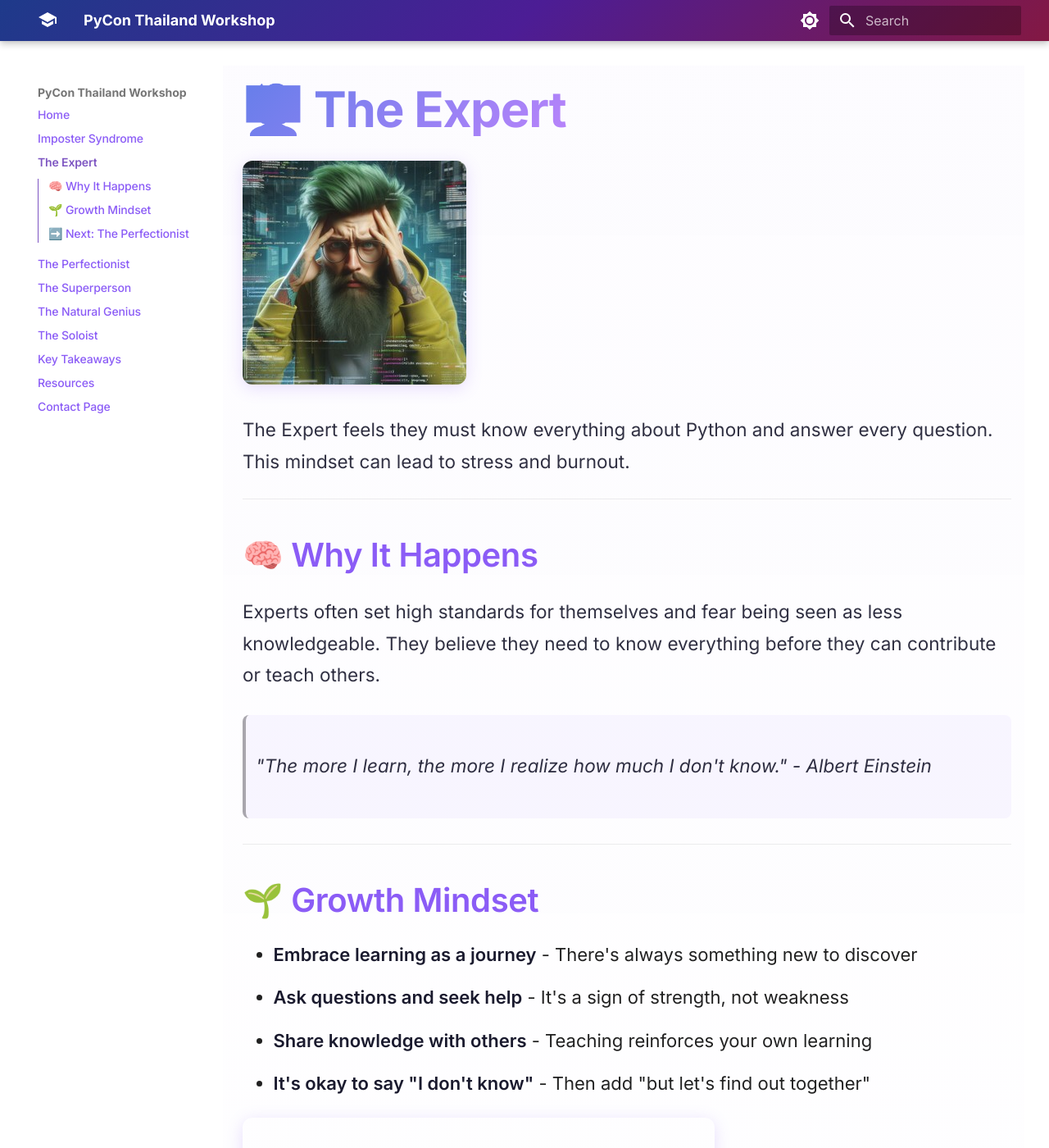
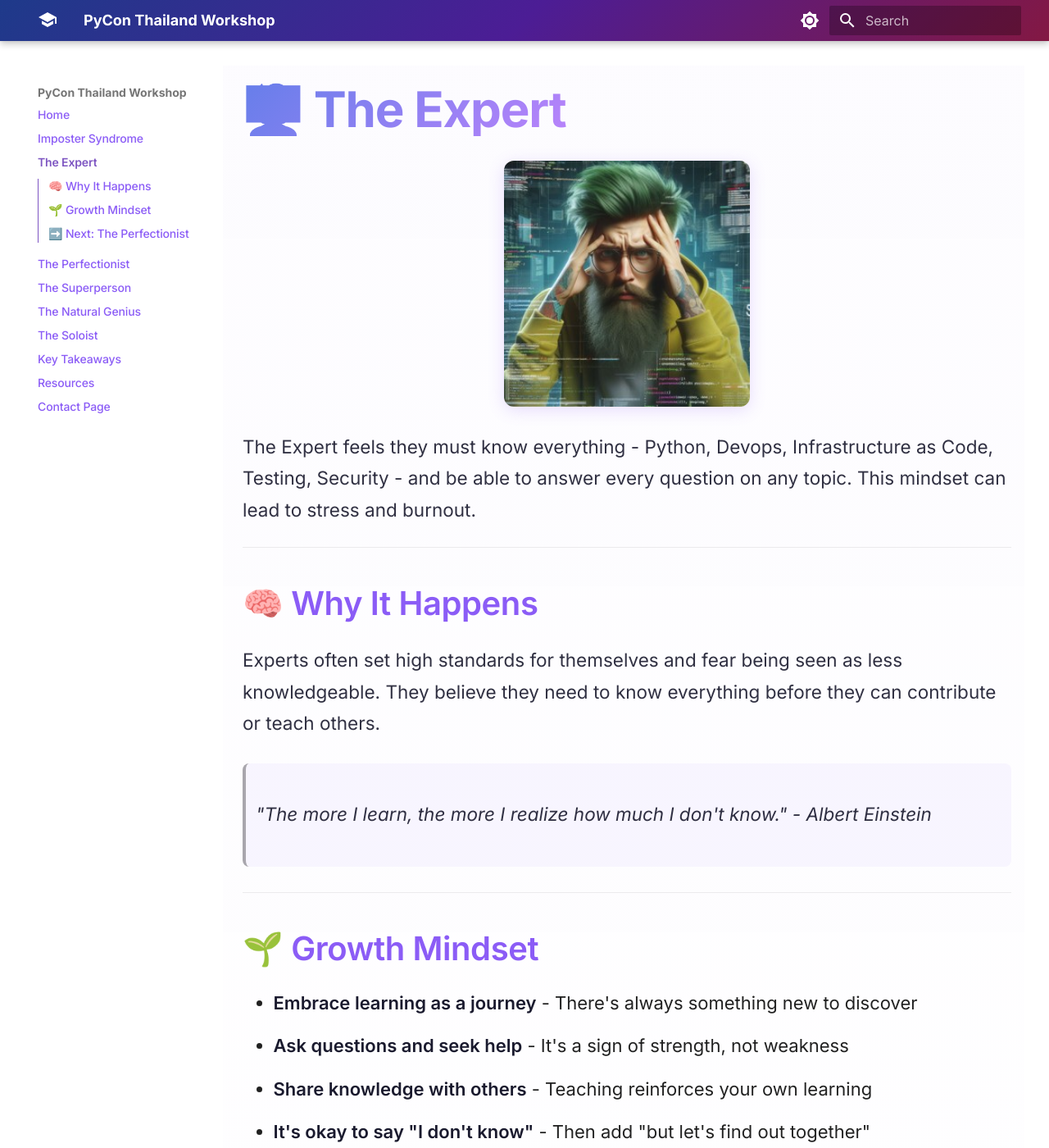
Before and after one commit to codess-aus/pycon-thailand, an MkDocs documentation site: the page built from docs/the-expert.md, in a window 1280 px wide and 1400 px high. Shown: the whole window at 82% size. Built offline with MkDocs 1.6.1 and Material for MkDocs 9.7.7, drawn with Linux system fonts in a browser that asks for light colours.

Commit message:
Fix: Update image file format and enhance image styling for better responsiveness

```diff
--- a/docs/stylesheets/extra.css
+++ b/docs/stylesheets/extra.css
@@ -144,16 +144,44 @@ a:hover {
     font-weight: 600;
 }
 
-/* Image styling */
+/* Image styling - Responsive and accessible */
 .md-typeset img {
+    max-width: 100%;
+    height: auto;
+    width: auto;
+    display: block;
+    margin: 1.5rem auto;
     border-radius: 12px;
     box-shadow: 0 4px 20px rgba(139, 92, 246, 0.2);
     transition: transform 0.3s ease, box-shadow 0.3s ease;
 }
 
+/* Standard content images - 60% width for better readability */
+.md-typeset p img,
+.md-typeset h2 + p img,
+.md-typeset h3 + p img {
+    max-width: 60%;
+    min-width: 300px;
+}
+
+/* Hero images (first image after h1) - larger display */
+.md-typeset h1 + p img {
+    max-width: 80%;
+}
+
 .md-typeset img:hover {
     transform: scale(1.02);
     box-shadow: 0 8px 30px rgba(139, 92, 246, 0.3);
+}
+
+/* Ensure images don't break layout on small screens */
+@media (max-width: 768px) {
+    .md-typeset img,
+    .md-typeset p img,
+    .md-typeset h1 + p img {
+        max-width: 100% !important;
+        min-width: 100px;
+    }
 }
 
 /* Content area gradient accent */
--- a/docs/the-expert.md
+++ b/docs/the-expert.md
@@ -2,7 +2,7 @@
 
 ![The Expert](assets/expert.jpg)
 
-The Expert feels they must know everything about Python and answer every question. This mindset can lead to stress and burnout.
+The Expert feels they must know everything - Python, Devops, Infrastructure as Code, Testing, Security - and be able to answer every question on any topic. This mindset can lead to stress and burnout.
 
 ---
 
```
Also changed, not shown: docs/imposter-syndrome.md (+1 -1 lines).
